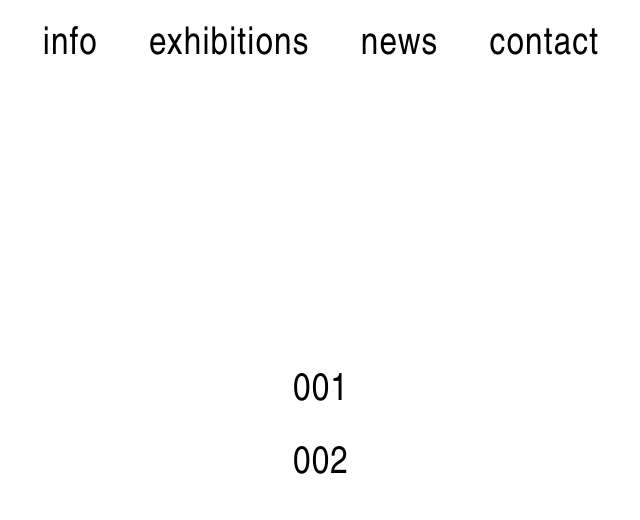
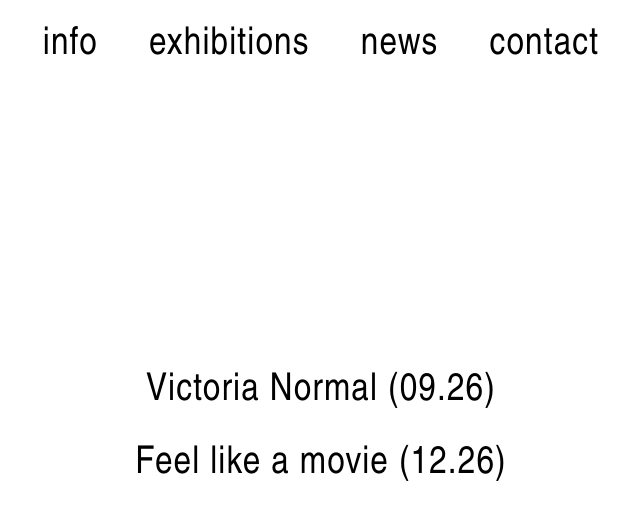
Before and after one commit to CringeNostalgia/cn, a plain HTML site: page index.html in a window 1280 px wide. Both pictures are taken after a click on the button "exhibitions". Shown: the whole page, without its empty margins (319-959 px from the left). Drawn offline with Linux system fonts and the light colour scheme.

Commit message:
Update index.html

```diff
--- a/index.html
+++ b/index.html
@@ -106,8 +106,8 @@
   </div>
 
   <div id="list" hidden>
-    <button class="link" id="open-001">001</button>
-    <button class="link" id="open-002">002</button>
+    <button class="link" id="open-001">Victoria Normal (09.26)</button>
+    <button class="link" id="open-002">Feel like a movie (12.26)</button>
   </div>
 
   <div id="slideshow" hidden>
```
